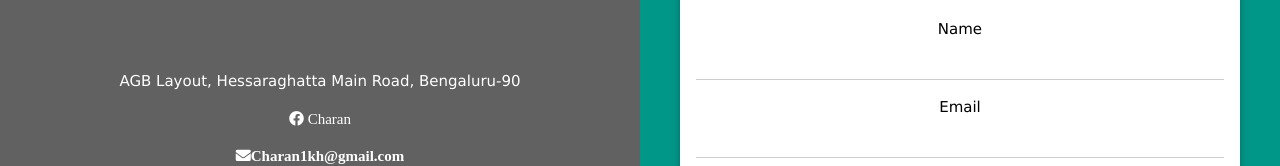
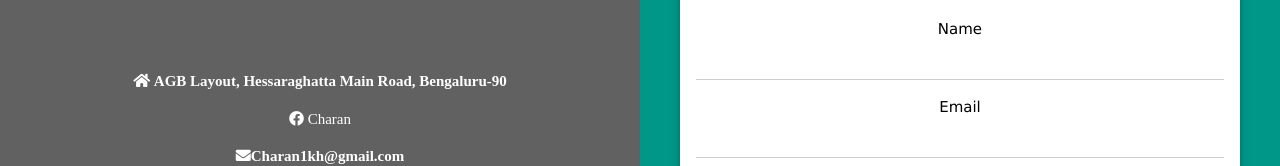
Before and after one commit to Charan1kh/charan1kh.github.io, a plain HTML site: page index.html in a window 1280 px wide. Shown: the part 1711-1877 px from the top of the page. Drawn offline with nearby package versions, Linux system fonts and the light colour scheme; files whose address does not match are found by name.

Commit message:
Update index.html

```diff
--- a/index.html
+++ b/index.html
@@ -95,7 +95,7 @@
                 <h1>Swing by</h1>
             </div>
             <div class="w3-padding-64">
-                <p>AGB Layout, Hessaraghatta Main Road, Bengaluru-90</p>
+                <p><i class="fa fa-home"> AGB Layout, Hessaraghatta Main Road, Bengaluru-90</i></p>
                 <p><a href="https://www.facebook.com/Charan.Hechanur/"><i class="fab fa-facebook"> Charan</i></a></p>
                 <p><i class="fa fa-envelope">Charan1kh@gmail.com</i></p>
 
```
